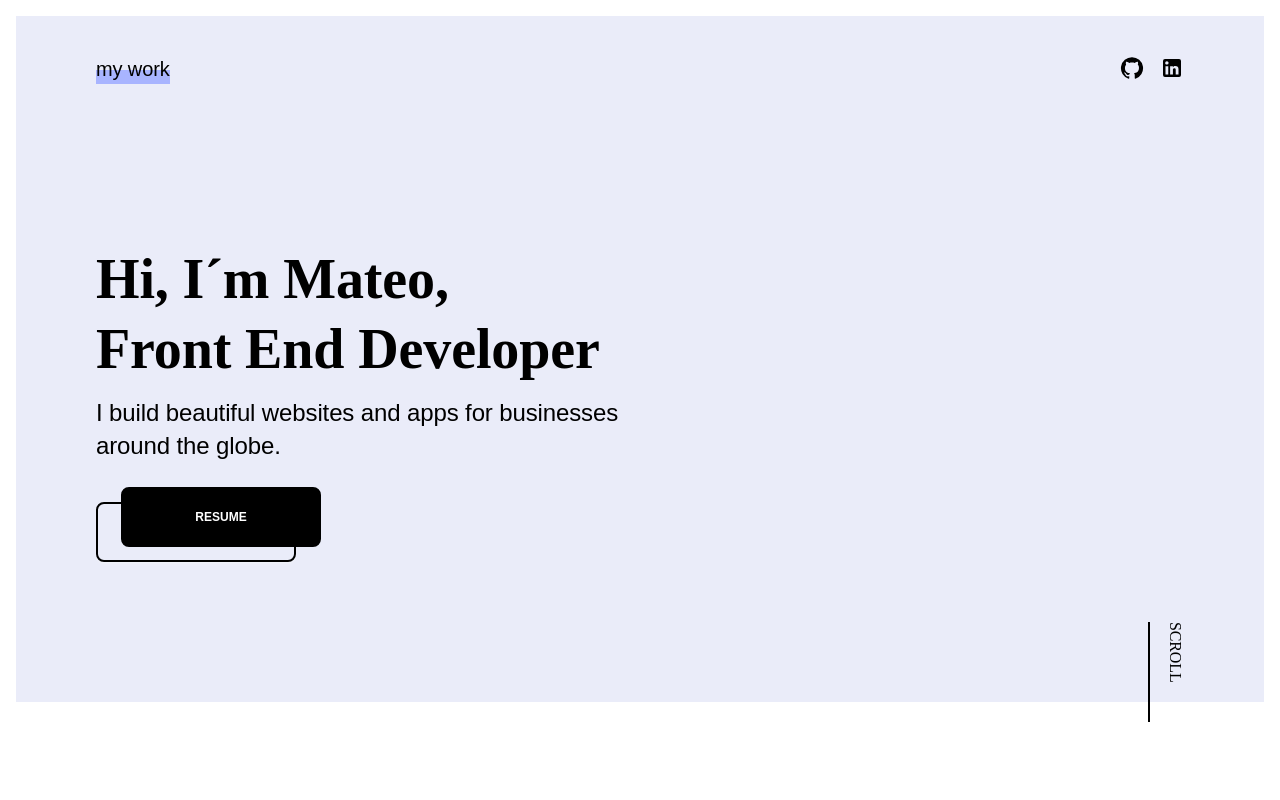
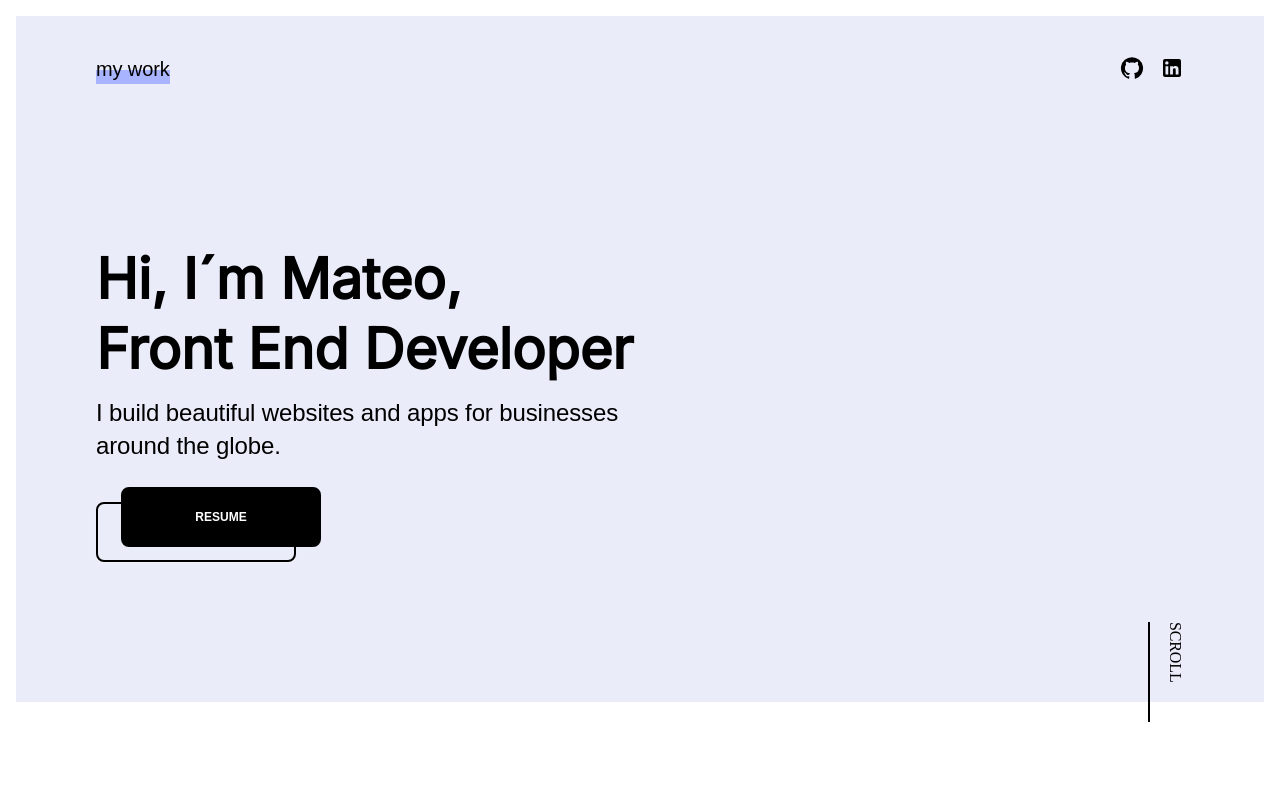
Before and after one commit to MatPizzolo/My-Portfolio, a React (Create React App) app: page / in a window 1280 px wide. Shown: the top 800 px of the page. Built offline with nearby package versions, Linux system fonts and the light colour scheme.

Commit message:
updating fonts and font sizes on hero home

```diff
--- a/public/index.html
+++ b/public/index.html
@@ -25,6 +25,11 @@
       Learn how to configure a non-root public URL by running `npm run build`.
     -->
     <title>Mateo´s Portfolio</title>
+
+    <link rel="preconnect" href="https://fonts.googleapis.com">
+    <link rel="preconnect" href="https://fonts.gstatic.com" crossorigin>
+    <link href="https://fonts.googleapis.com/css2?family=Inter&display=swap" rel="stylesheet">
+
   </head>
   <body>
     <noscript>You need to enable JavaScript to run this app.</noscript>
--- a/src/assets/theme/base/typography.js
+++ b/src/assets/theme/base/typography.js
@@ -29,7 +29,7 @@
 
 const baseProperties = {
   fontFamily: '"Mulish", sans-serif',
-  fontFamily2: '"Abril Fatface",',
+  fontFamily2: '"Inter", sans-serif',
   fontWeightLighter: 100,
   fontWeightLight: 300,
   fontWeightRegular: 400,
--- a/src/pages/Home/components/Hero/index.js
+++ b/src/pages/Home/components/Hero/index.js
@@ -18,10 +18,10 @@
           margin: { xs: "auto", md: "15vh auto 0 0" },
         }}
       >
-        <MKTypography sx={{ typography: {xs: "h2", md: "h1"}, fontFamily: "Abril Fatface"}}>
+        <MKTypography sx={{ typography: {xs: "h3", md: "h1"}}}>
           Hi, I´m Mateo, <br /> Front End Developer
         </MKTypography>
-        <MKTypography variant="h4" marginTop={1.5} marginBottom={2.5}>
+        <MKTypography sx={{ typography: {xs: "h5", md: "h4"}}} marginTop={1.5} marginBottom={2.5}>
           I build beautiful websites and apps for businesses around the globe.
         </MKTypography>
         <ButtonMp title="RESUME" linkRef="https://drive.google.com/file/d/1FiO63IWTp7uHdoRGNuUHjRsbYfTreWIo/view?usp=share_link" />
```
